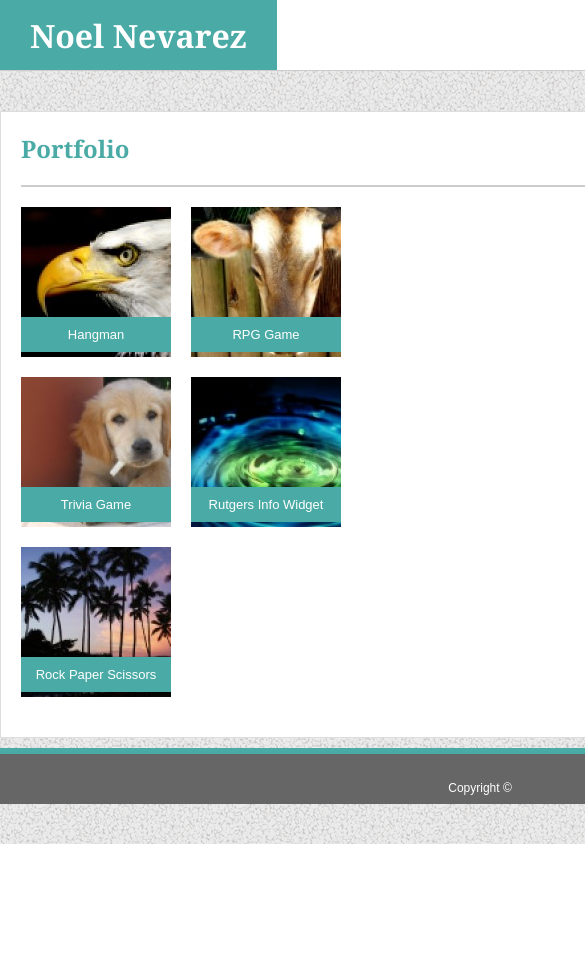
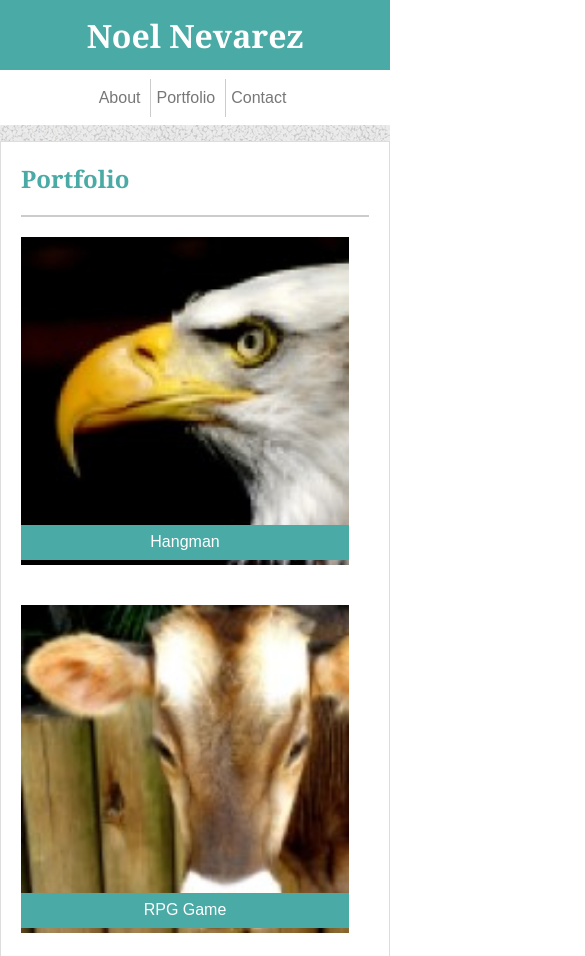
Before and after one commit to noel3740/Responsive-Portfolio, a plain HTML site: page portfolio.html in a window 390 px wide. Shown: the top 956 px of the page, 585 px wide, since content can reach past the window. Before the commit the page ends 844 px from the top, so only its background shows below. Drawn offline with Linux system fonts and the light colour scheme.

Commit message:
Initial changes to make pages responsive.

```diff
--- a/assets/css/style.css
+++ b/assets/css/style.css
@@ -29,13 +29,12 @@ header{
     height: 70px;
     background-color: #ffffff;
     border-bottom: 1px solid #cccccc;
-    min-width: 960px;
 }
 
 /*Div container for the header*/
 .headerContainer {
     margin: auto;
-    width: 960px;
+    max-width: 960px;
     height: 100%;
 }
 
@@ -86,7 +85,7 @@ header so it does not contain right border.*/
 /*Styling for the main content section*/
 .mainContent {
     margin: 40px auto 40px auto;
-    width: 920px;
+    max-width: 920px;
     background-color: #ffffff;
     padding: 20px;
     border: 1px solid #dddddd;
@@ -121,7 +120,6 @@ footer {
     height: 50px;
     text-align: center;
     border-top: 6px solid #4aaaa5;
-    min-width: 960px;
     color: white;
     font-size: 12px;
 }
@@ -174,11 +172,13 @@ Using FlexBox to align the divs
 containing the title of each box towards
 the bottom.  */
 .block {
-    height: 150px;
-    width: 150px;
+    height: 200px;
+    width: 200px;
     display: flex;
     align-items: flex-end;
     margin: 0px 20px 20px 0px;
+    background-size: cover;
+    background-repeat: no-repeat;
 }
 
 /*The div containing the title text within the
@@ -186,7 +186,6 @@ contact.html page. Aligning text to the center
 vertically and horizontally. */
 .blockTitle {
     text-align: center;
-    font-size: 13px;
     background-color: #4aaaa5;
     height: 35px;
     box-sizing: border-box;
@@ -201,28 +200,85 @@ vertically and horizontally. */
 /*Block container is the div containing a the set of boxes
 with images in the contact.html. Set flex div boxes where
 the contents are aligned to the left. */
-.blockContainer{
+.blockRowContainer{
     display: flex;
     justify-content: flex-start;
+    flex-wrap: wrap;
+}
+
+/*Columns in a block container */
+.blockColContainer{
+    width: auto;
 }
 
 /*Set the div background images for the portfolio.html */
 .hangmanDiv {
-    background-image: url("../images/baldeagle.jpg")
+    background-image: url("../images/baldeagle.jpg");
 }
 /*Set the div background images for the portfolio.html */
 .rpgGameDiv {
-    background-image: url("../images/cow.jpg")
+    background-image: url("../images/cow.jpg");
 }
 /*Set the div background images for the portfolio.html */
 .triviaGameDiv {
-    background-image: url("../images/dog.jpg")
+    background-image: url("../images/dog.jpg");
 }
 /*Set the div background images for the portfolio.html */
 .rutgersWidgetDiv {
-    background-image: url("../images/multicolor-drop-2-1056473.jpg")
+    background-image: url("../images/multicolor-drop-2-1056473.jpg");
 }
 /*Set the div background images for the portfolio.html */
 .rockPaperScissorsDiv {
-    background-image: url("../images/tropical.jpg")
+    background-image: url("../images/tropical.jpg");
 }
+
+/*Style for smaller screens*/
+@media screen and (max-width: 640px){
+    /*Select all block column containers that are within
+    a block row container*/
+    .blockRowContainer .blockColContainer{
+        width: 100%; /*force the div to be 100% of the width*/
+        position: relative;
+        padding-top: 100%; /*To help with scaling the background image*/
+        margin-bottom: 20px; /*To give some space between divs/background images*/
+    }
+
+    /*Select all block classes that are within
+    columns and row containers*/
+    .blockRowContainer .blockColContainer .block {
+        height: unset; /*Remove the div's set height value*/
+        width: unset; /*Remove the div's set width value*/
+        position: absolute; /*Use absolute positioning to set the div's positioning to the full length and width of the container div*/
+        top: 0;
+        bottom: 0;
+        left: 0;
+        right: 0;
+    }
+
+    /*Style for my picture img tag*/
+    .myPic {
+        width: 100%; /*Set width to 100% to force img to go on it's own row*/
+        height: auto; /*Set the height to auto so it auto scales the image*/
+        margin-bottom: 15px; /*Set a margin on the bottom of the image so the text is not right up against the image*/
+    }
+
+    /*Style for the header div container holding my name*/
+    .yourNameSection {
+        width: 100%; /*Set width to 100% to force div to go on it's own row*/
+        padding: 0px; /*Remove padding as it's not needed when the name is on its own row*/
+        float: none; /*Remove float as it's not needed when the name is on its own row*/
+    }
+
+    /*Style for the navigation links in the header*/
+    .navLinks {
+        width: 100%; /*Set width to 100% to force div to go on it's own row*/
+        background-color: white;
+        float: none; /*Remove float as it's not needed when links are on their own row*/
+        height: 55px; /*Decrease the height as the original height is taller than necessary */
+    }
+
+    /*Styling for the main content section*/
+    .mainContent {
+        margin-top: 70px; /*Setting an increased margin at the top to account for new positioning of nav links*/
+    }
+}
--- a/portfolio.html
+++ b/portfolio.html
@@ -1,6 +1,7 @@
 <!DOCTYPE html>
 <html lang="en">
 <head>
+    <meta name="viewport" content="width=device-width, initial-scale=1.0, maximum-scale=1.0, user-scalable=0">
     <title>Portfolio Noel Nevarez</title>
     <!--Link to local stylesheet-->
     <link rel="stylesheet" type="text/css" media="screen" href="assets/css/style.css" />
@@ -26,27 +27,37 @@
         <section class="mainContent">
             <h2 class="mainContentHeader">Portfolio</h2>
 
-            <div class="blockContainer">
+            <div class="blockRowContainer">
+                <div class="blockColContainer">
                     <div class="block hangmanDiv">
                         <div class="blockTitle">Hangman</div>
                     </div>
+                </div>
+                <div class="blockColContainer">
                     <div class="block rpgGameDiv">
                         <div class="blockTitle">RPG Game</div>
                     </div>
                 </div>
+            </div>
 
-            <div class="blockContainer">
+            <div class="blockRowContainer">
+                <div class="blockColContainer">
                     <div class="block triviaGameDiv">
                         <div class="blockTitle">Trivia Game</div>
                     </div>
+                </div>
+                <div class="blockColContainer">
                     <div class="block rutgersWidgetDiv">
                         <div class="blockTitle">Rutgers Info Widget</div>
                     </div>
                 </div>
+            </div>
 
-            <div class="blockContainer">
+            <div class="blockRowContainer">
+                <div class="blockColContainer">
                     <div class="block rockPaperScissorsDiv">
                         <div class="blockTitle">Rock Paper Scissors</div>
+                    </div>
                 </div>
             </div>
 
```
Also changed, not shown: contact.html (+1 -0 lines), index.html (+1 -0 lines). Lines whose indentation alone changed are shown as unchanged.
